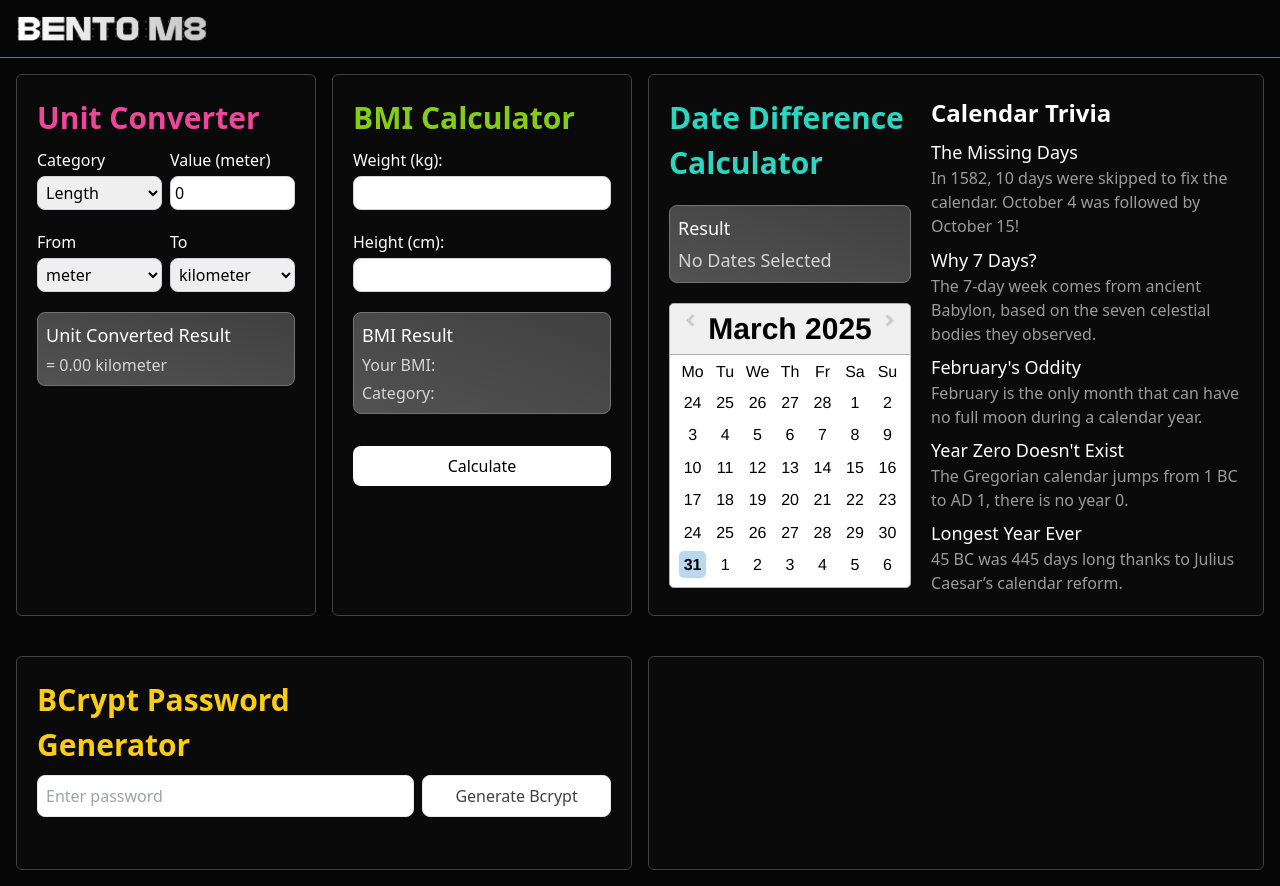
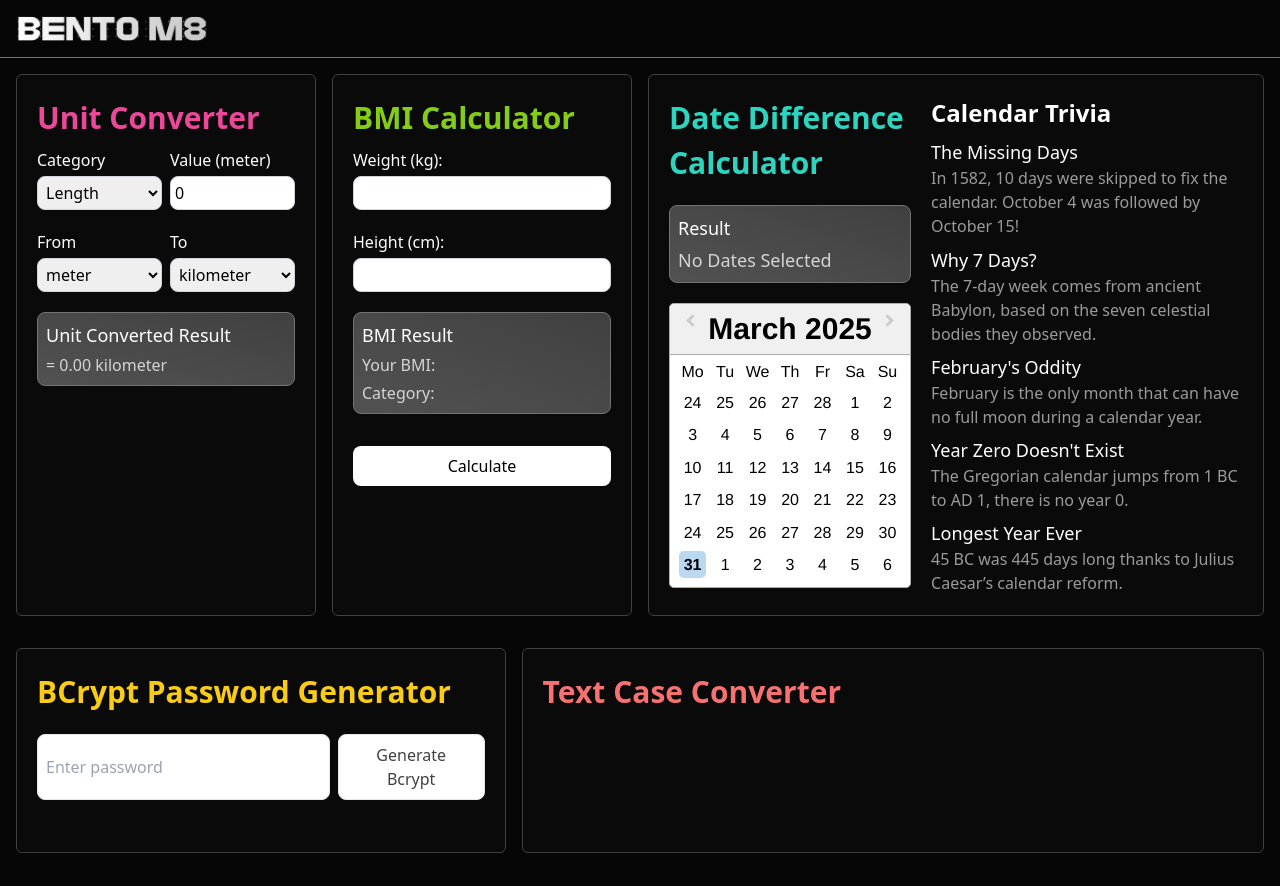
Before and after one commit to Cryobyte56/dev-tool-rect, a React (Vite) app: page / in a window 1280 px wide. Built offline with nearby package versions, Linux system fonts and the light colour scheme.

Commit message:
Added Some Things.

```diff
--- a/src/App.jsx
+++ b/src/App.jsx
@@ -4,12 +4,13 @@ import UnitConverter from "./UnitConverter";
 import BMI from "./BMI";
 import DateDiff from "./DateDiff";
 import Bcrypt from "./Bcrypt_Gen";
+import TextCase from "./TextCase";
 
 function App() {
   return (
     <>
       <Navbar />
-      <div className="parent flex flex-col gap-2">
+      <div className="parent flex flex-col">
         {/* Top Row */}
         <div className="grid grid-cols-1 sm:grid-cols-4 md:grid-cols-4 gap-4 p-4">
           {/* Unit Converter Component */}
@@ -29,11 +30,12 @@ function App() {
         </div>
 
         {/* Bottom Row */}
-        <div className="grid grid-cols-1 sm:grid-cols-4 md:grid-cols-4 gap-4 p-4">
+        <div className="grid grid-cols-1 sm:grid-cols-5 md:grid-cols-5 gap-4 p-4">
           <div className="col-span-1 sm:col-span-2 md:col-span-2 bg-neutral-950 text-white border rounded-md border-neutral-700 p-5 animate-fade-up">
             <Bcrypt />
           </div>
-          <div className="col-span-1 sm:col-span-2 md:col-span-2 bg-neutral-950 text-white border rounded-md border-neutral-700 p-5 animate-fade-up">
+          <div className="col-span-1 sm:col-span-3 md:col-span-3 bg-neutral-950 text-white border rounded-md border-neutral-700 p-5 animate-fade-up">
+            <TextCase />
           </div>
         </div>
       </div>
--- a/src/Bcrypt_Gen.jsx
+++ b/src/Bcrypt_Gen.jsx
@@ -30,18 +30,14 @@ const Bcrypt = () => {
 
   return (
     <div className="bcrypt-container flex flex-col">
-      <div className="top-bcrypt mb-2 flex">
-        <h2 className="font-bold text-yellow-400 w-4/6">
-          BCrypt Password Generator
-        </h2>
+      <h2 className="font-bold text-yellow-400 mb-5">BCrypt Password Generator</h2>
 
-        {/* Toast Notification */}
-        {showToast && (
-          <div className="flex justify-center items-center text-white text-sm rounded-lg shadow-lg animate-fade-in-out w-2/6">
-            <p className=" text-center align-middle">Copied to Clipboard!</p>
-          </div>
-        )}
-      </div>
+      {/* Toast Notification */}
+      {showToast && (
+        <div className="fixed bottom-8 left-1/2 transform -translate-x-1/2 z-50 bg-white text-black text-sm rounded-lg shadow-lg animate-fade-in-out px-4 py-2">
+          <p className="text-center">Copied to Clipboard!</p>
+        </div>
+      )}
 
       <div className="flex gap-2 mb-8">
         <input
--- /dev/null
+++ b/src/TextCase.jsx
@@ -0,0 +1,11 @@
+const TextCase = () => {
+  return (
+    <>
+      <h2 className="font-bold text-red-400 mb-5">
+        Text Case Converter
+      </h2>
+    </>
+  );
+};
+
+export default TextCase;
```
